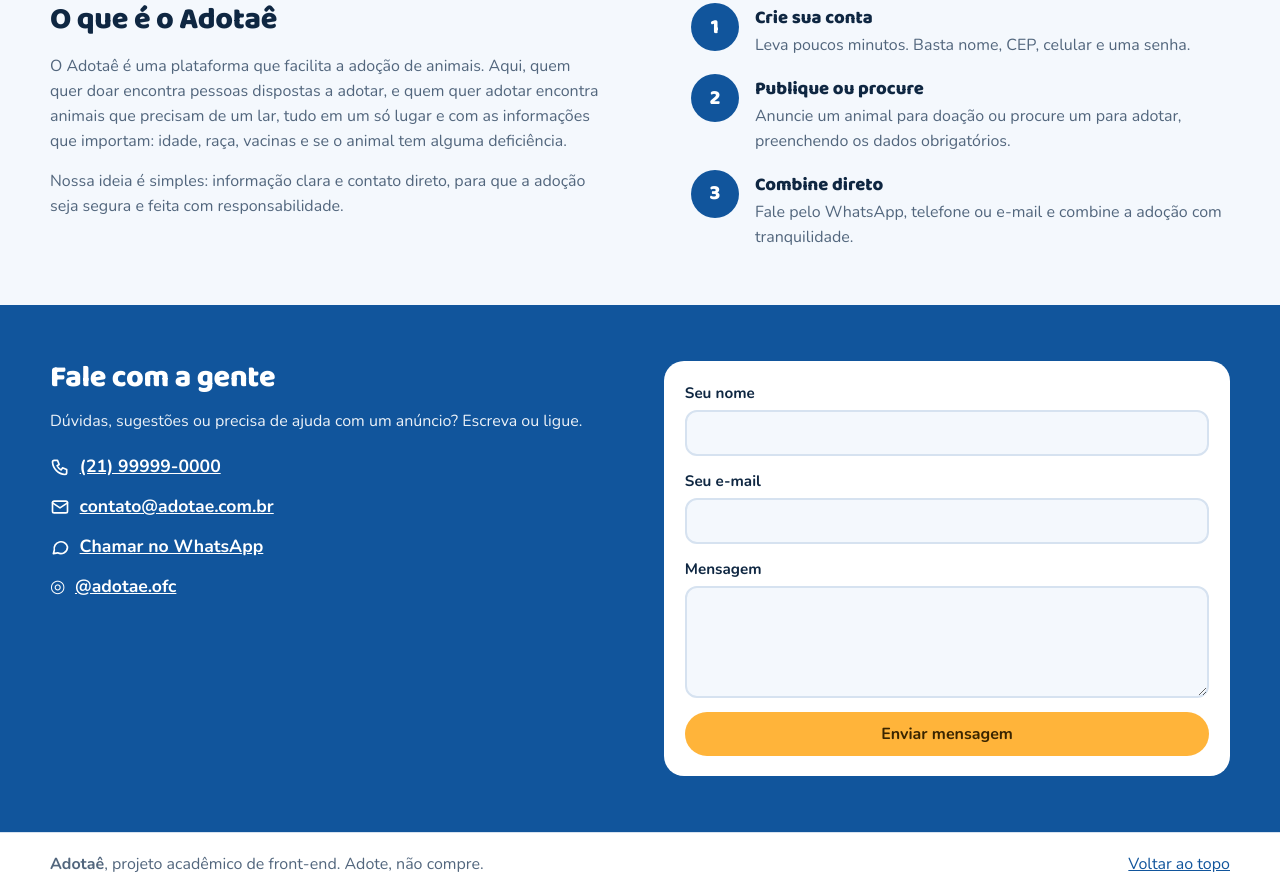
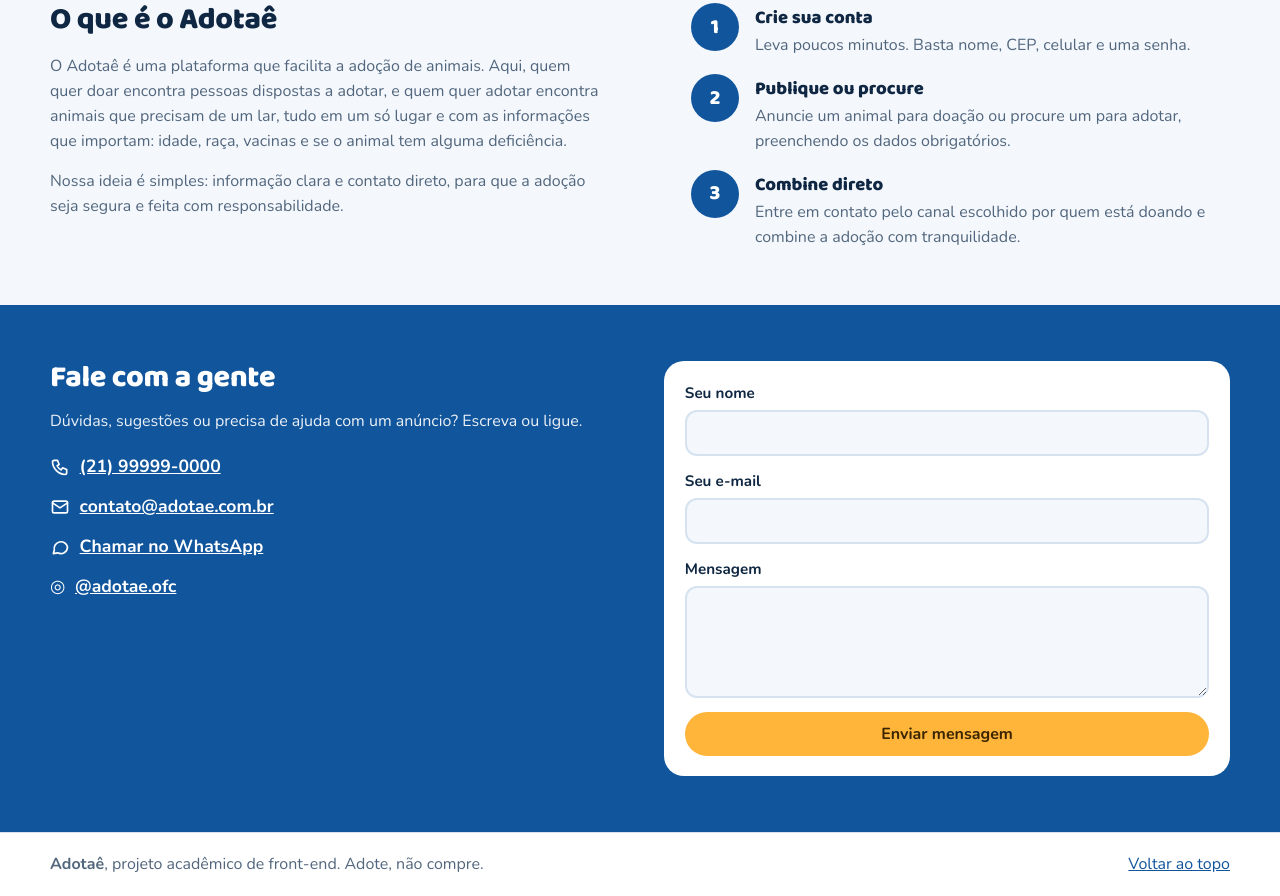
Before and after one commit to odeene23/adotae, a plain HTML site: page index.html in a window 1280 px wide. Shown: the part 2776-3672 px from the top of the page. Drawn offline with nearby package versions, Linux system fonts and the light colour scheme.

Commit message:
Atualiza orientações sobre adoção pela comunidade

```diff
--- a/index.html
+++ b/index.html
@@ -202,7 +202,7 @@
       <ol class="steps" aria-label="Como funciona">
         <li><strong>Crie sua conta</strong><span>Leva poucos minutos. Basta nome, CEP, celular e uma senha.</span></li>
         <li><strong>Publique ou procure</strong><span>Anuncie um animal para doação ou procure um para adotar, preenchendo os dados obrigatórios.</span></li>
-        <li><strong>Combine direto</strong><span>Fale pelo WhatsApp, telefone ou e-mail e combine a adoção com tranquilidade.</span></li>
+        <li><strong>Combine direto</strong><span>Entre em contato pelo canal escolhido por quem está doando e combine a adoção com tranquilidade.</span></li>
       </ol>
     </section>
 
```
